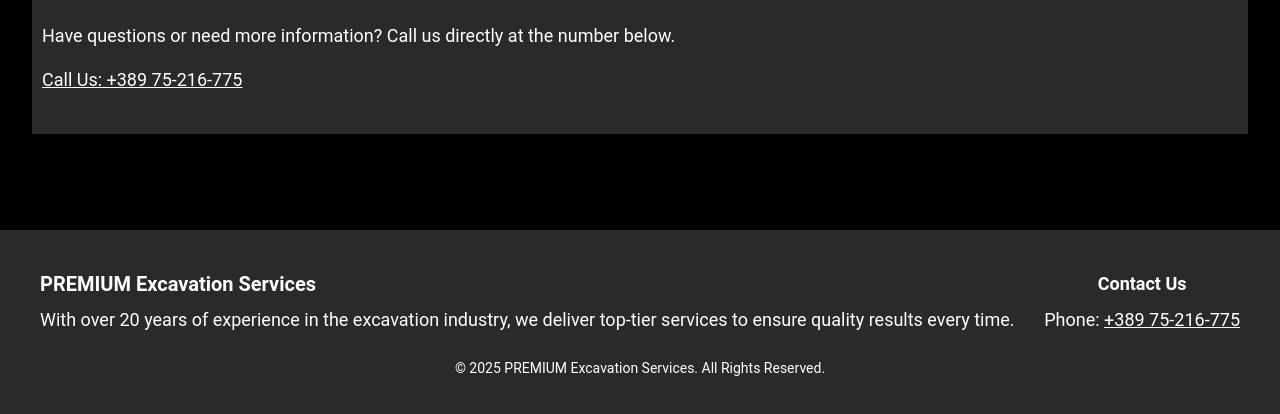
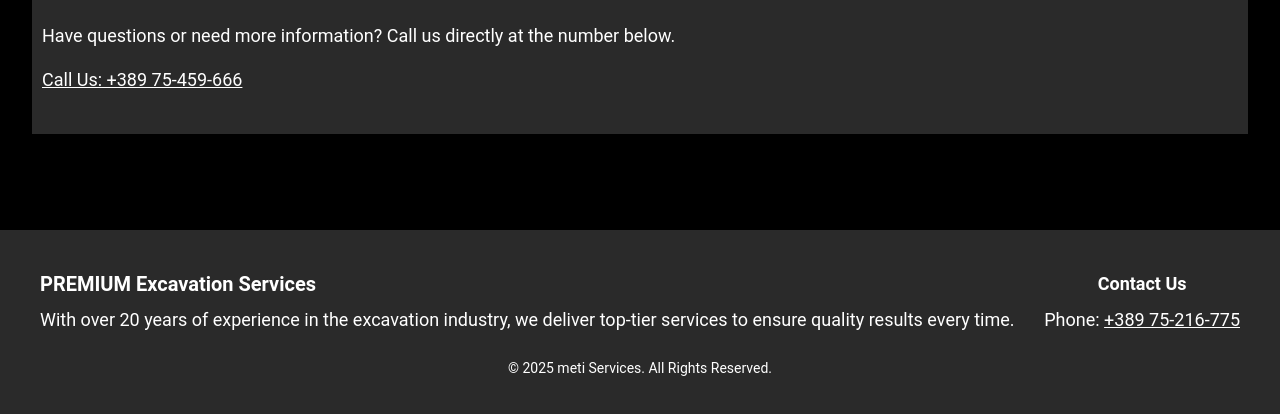
Before and after one commit to metihalili/project-premium, a plain HTML site: page index.html in a window 1280 px wide. Shown: the part 834-1248 px from the top of the page. Drawn offline with nearby package versions, Linux system fonts and the light colour scheme.

Commit message:
Initial commit

```diff
--- a/index.html
+++ b/index.html
@@ -200,7 +200,7 @@
             <h2 class="text-3xl font-bold text-white" id="contact">Get in Touch</h2>
             <p class="mt-4 text-lg" id="contactForm">Have questions or need more information? Call us directly at the number below.</p>
             <p class="mt-4 text-lg" id="contactNumber">
-                <a href="tel:+38975216775" class="underline hover:text-yellow-500">Call Us: +389 75-216-775</a>
+                <a href="tel:+38975216775" class="underline hover:text-yellow-500">Call Us: +389 75-459-666</a>
             </p>
         </section>
     </main>
@@ -217,7 +217,7 @@
             </div>
         </div>
         <div class="mt-6 text-center">
-            <p class="text-sm">&copy; 2025 PREMIUM Excavation Services. All Rights Reserved.</p>
+            <p class="text-sm">&copy; 2025  meti Services. All Rights Reserved.</p>
         </div>
     </footer>
 </body>
```
